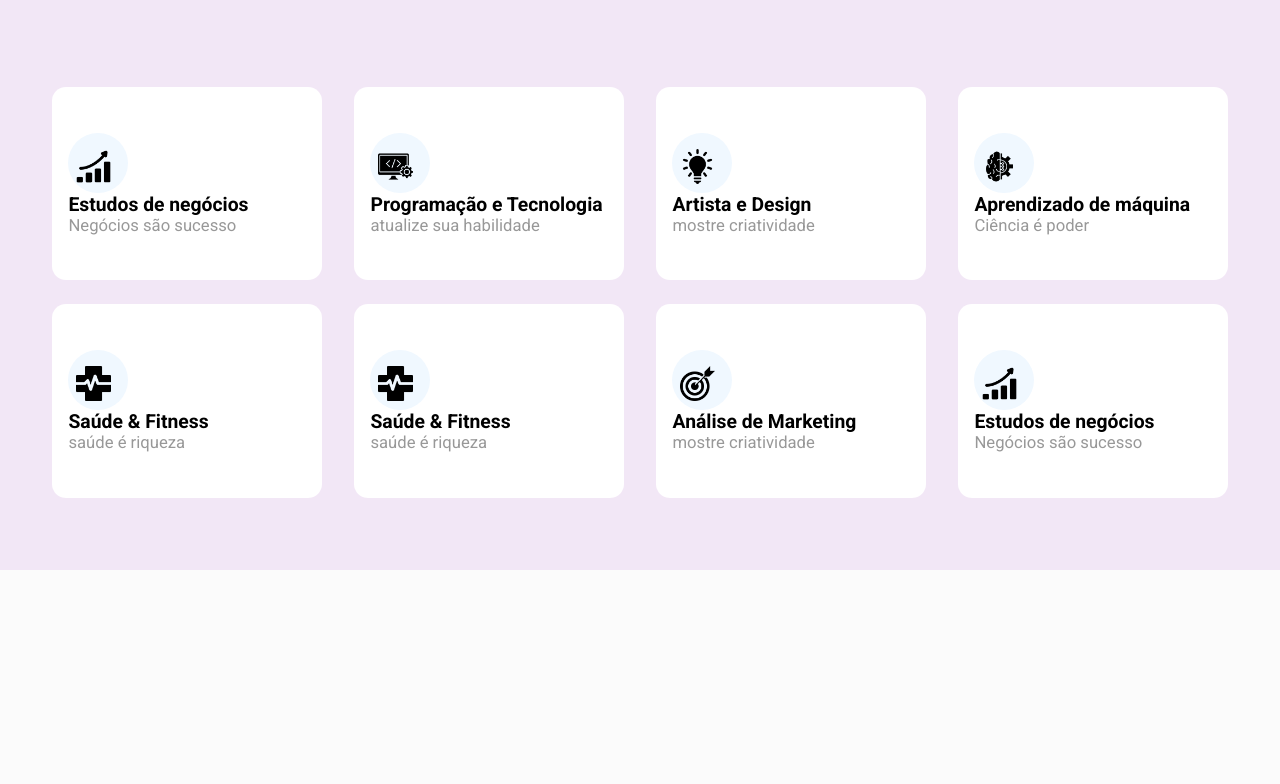
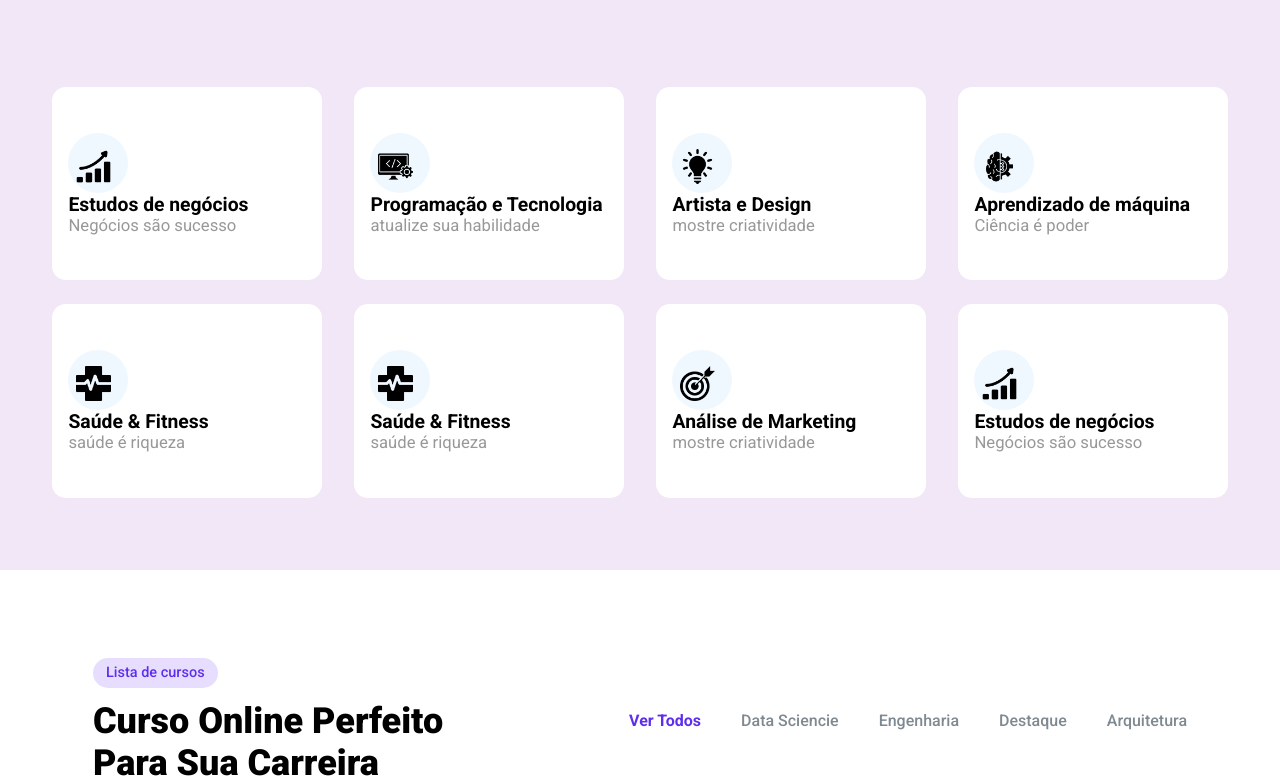
Before and after one commit to Romulo-aquila/Edurock-LadingPage, a React (Vite) app: page / in a window 1280 px wide. Shown: the part 1790-2574 px from the top of the page. Before the commit the page ends 2360 px from the top, so only its background shows below. Built offline with nearby package versions, Linux system fonts and the light colour scheme.

Commit message:
Header da segunda sessão de Cursos

```diff
--- a/src/App.jsx
+++ b/src/App.jsx
@@ -6,6 +6,7 @@ import MainContent from './components/MainContent';
 import CompaniesSession from './components/CompaniesSession';
 import WelcomeSession from './components/WelcomeSession';
 import CourseSession from './components/CourseSession';
+import CourseSession02 from './components/CourseSession02';
 
 const App = () => {
   return (
@@ -17,6 +18,7 @@ const App = () => {
       <CompaniesSession/>
       <WelcomeSession/>
       <CourseSession/>
+      <CourseSession02/>
     </>
   )
 }
--- a/src/components/CardsSession.jsx
+++ b/src/components/CardsSession.jsx
@@ -129,7 +129,6 @@ function CardsSession() {
           <TitleCard>Saúde & Fitness</TitleCard>
           <SubTitle>saúde é riqueza</SubTitle>
         </CardsConteiner>
-
         <CardsConteiner>
         <Circle>
           <IconCard src="assets/saude.png" alt="Saude" />
--- /dev/null
+++ b/src/components/CourseSession02.jsx
@@ -0,0 +1,98 @@
+import styled from "styled-components";
+
+function CourseSession02() {
+  const Content = styled.div`
+  padding-top: 5.5rem;
+  background-color: #fff;
+`;
+
+const HeaderSession = styled.div`
+  display: flex;
+  flex-direction: row;
+  justify-content: space-around;
+  align-items: center;
+`;
+
+const CaptionTxt = styled.p`
+  background-color: #e7deff;
+  color: #5f2ded;
+  display: flex;
+  flex-direction: row;
+  justify-content: center;
+  border-radius: 16px;
+  align-items: center;
+  font-size: 14.5px;
+  font-weight: 500;
+  width: 124.667px;
+  height: 30px;
+`;
+
+const InfoTxt = styled.p`
+font-size: 12.5pt;
+font-weight: 400;
+color: #7e8890;
+`;
+
+const Title = styled.h2`
+  font-size: 27pt;
+  font-weight: 800;
+`;
+
+const TitleAndCaption = styled.div`
+  display: flex;
+  flex-direction: column;
+  gap: 12px;
+`;
+
+const OrderedList = styled.ul`
+  display: flex;
+  flex-direction: row;
+  gap: 2.5rem;
+`;
+
+const FisrtItem = styled.span`
+  color: #5f2ded;
+  font-weight: 600;
+`;
+
+const ItemList = styled.li`
+  list-style: none;
+  font-weight: 500;
+  color: #7f8991;
+  cursor: pointer;
+  transition: 0.2s;
+
+  &:hover {
+    color: #5f2ded;
+  }
+`;
+
+  return (
+    <>
+    <Content>
+       <HeaderSession>
+
+    <TitleAndCaption>
+
+      <CaptionTxt>Lista de cursos</CaptionTxt>
+
+      <Title>
+      Curso Online Perfeito <br/>Para Sua Carreira
+      </Title>
+    </TitleAndCaption>
+    <OrderedList>
+      <ItemList>
+        <FisrtItem>Ver Todos</FisrtItem>
+      </ItemList>
+      <ItemList>Data Sciencie</ItemList>
+      <ItemList>Engenharia</ItemList>
+      <ItemList>Destaque</ItemList>
+      <ItemList>Arquitetura</ItemList>
+    </OrderedList>
+  </HeaderSession>
+  </Content>
+  </>
+  )
+}
+
+export default CourseSession02;
```
